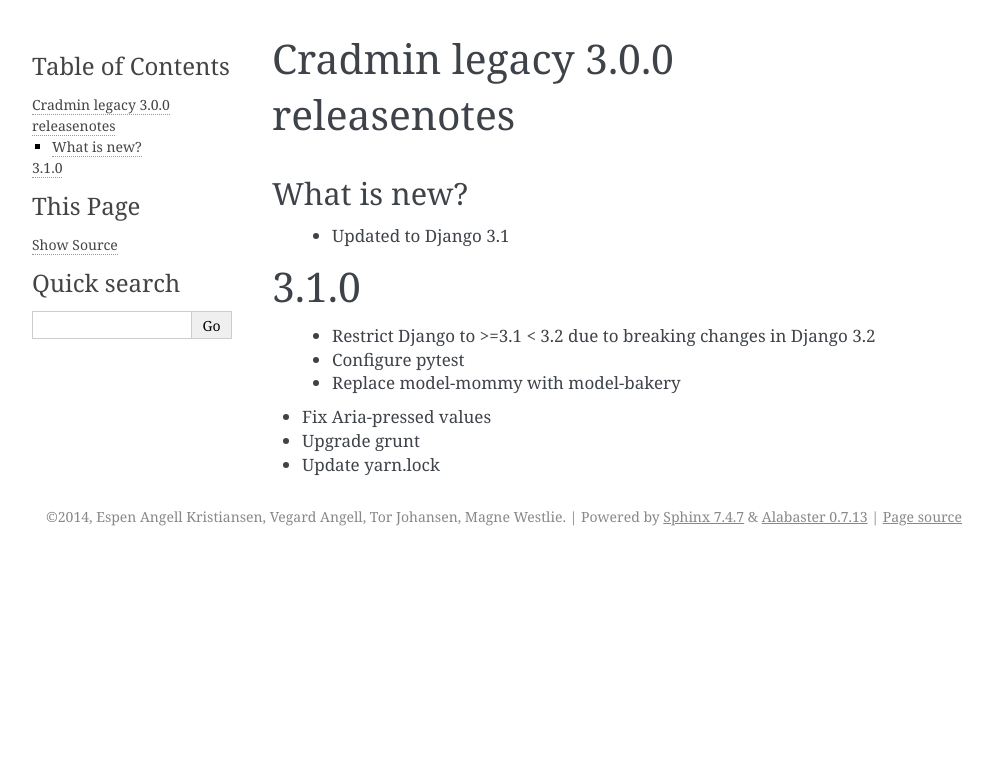
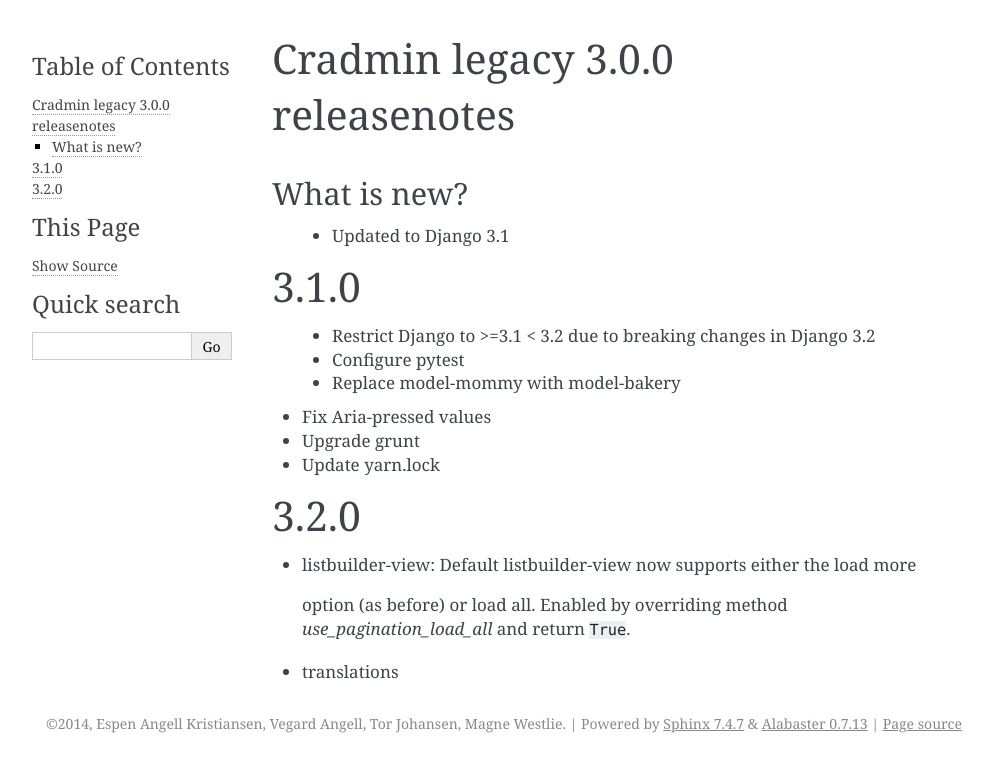
Before and after one commit to appressoas/cradmin_legacy, a Sphinx documentation site: the page built from docs/releasenotes/releasenotes-3.0.0.rst, in a window 1280 px wide. Shown: the top 772 px of the page, without its empty margins (148-1141 px from the left). Built offline with Sphinx 7.4.7, drawn with Linux system fonts in a browser that asks for light colours; pages that are not in the unit, such as notebooks, are missing from menus.

Commit message:
Release 3.2.0

```diff
--- a/docs/releasenotes/releasenotes-3.0.0.rst
+++ b/docs/releasenotes/releasenotes-3.0.0.rst
@@ -21,3 +21,11 @@
 - Fix Aria-pressed values
 - Upgrade grunt
 - Update yarn.lock
+
+
+#####
+3.2.0
+#####
+- listbuilder-view: Default listbuilder-view now supports either the load more
+ option (as before) or load all. Enabled by overriding method `use_pagination_load_all` and return ``True``.
+- translations
```
Also changed, not shown: 1 other file.
